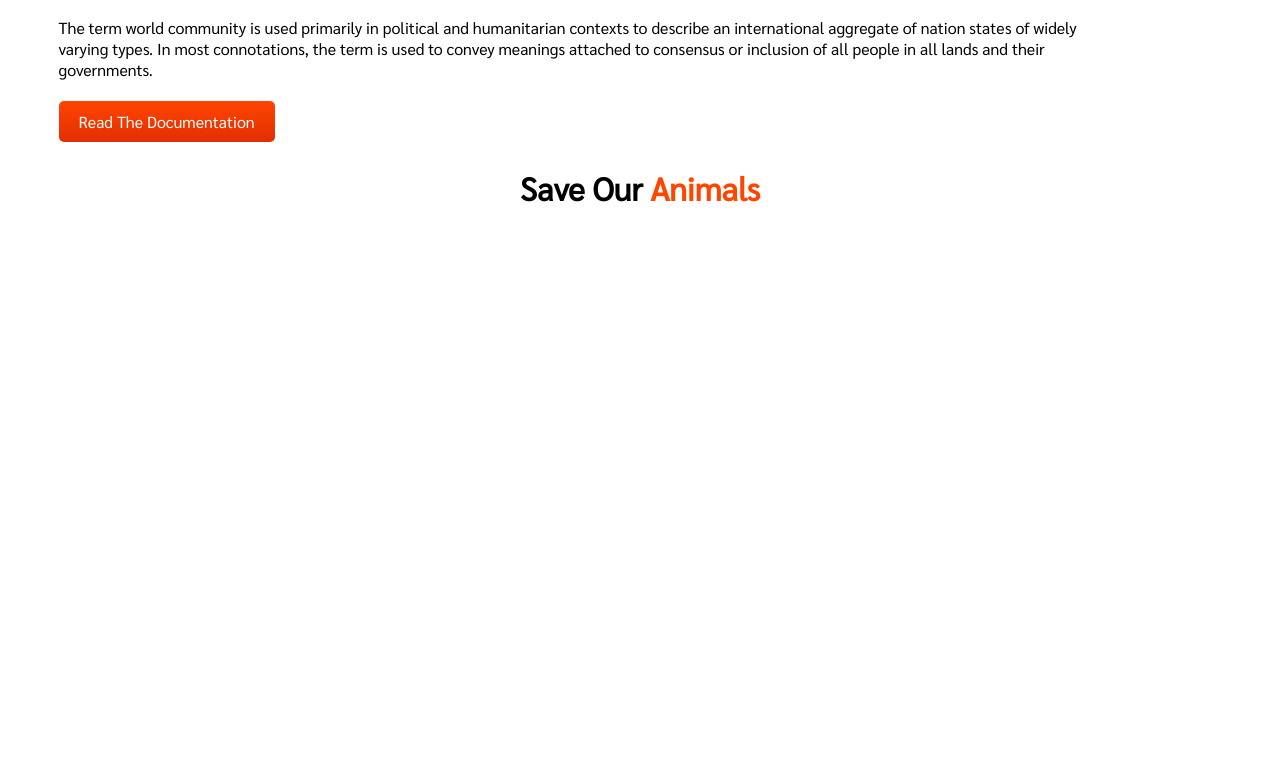
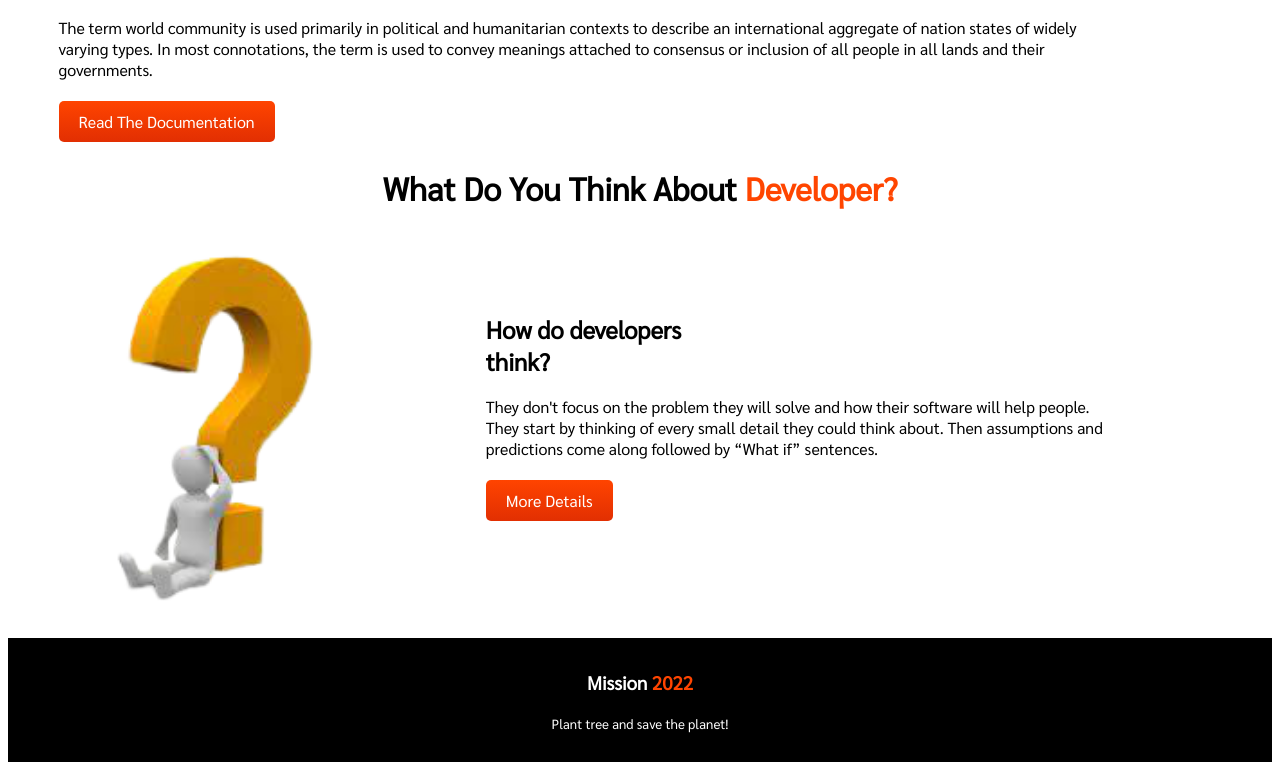
Before and after one commit to shahin7333/my-portfolio, a plain HTML site: page index.html in a window 1280 px wide. Shown: the part 1600-2370 px from the top of the page. Before the commit the page ends 1829 px from the top, so only its background shows below. Drawn offline with Linux system fonts and the light colour scheme.

Commit message:
primary commit

```diff
--- a/index.html
+++ b/index.html
@@ -114,7 +114,27 @@
         </div>
 
     </section>
-    <h1 class="my-mission">Save Our <span class="mission-color">Animals</span></h1>
+    <h1 id="think-developer" class="my-mission">What Do You Think About<span class="mission-color"> Developer?</span>
+    </h1>
+    <section class="box">
+        <div>
+            <img class="think" src="images/think.png" alt="">
+        </div>
+        <div class="our-website">
+            <h2>How do developers<br> think?</h2>
+            <p>They don't focus on the problem they will solve and how their software will help people. They start by
+                thinking of every small detail they could think about. Then assumptions and predictions come along
+                followed by “What if” sentences.</p>
+            <div class="documentation">
 
+                <a class="explore" href="https://www.linkedin.com/feed/">More Details</a>
+            </div>
+        </div>
+    </section>
+    <footer class="plant-tree">
+        <h3><span class="footer-mission">Mission </span><span class="mission-color">2022</span></h3>
+        <p class="footer-mission"><small>Plant tree and save the planet!</small></p>
+
+    </footer>
 
 </body>
--- a/style.css
+++ b/style.css
@@ -131,3 +131,27 @@ text-decoration: none;
 {
     padding-top: 15px;
 }
+#think-developer
+{
+    margin-top: 35px;
+}
+.think
+{
+    width: 180%;
+}
+.our-website
+{
+    width: 50%;
+    margin-left: 20%;
+    margin-top: 5%;
+}
+.plant-tree
+{
+    text-align: center;
+   background-color: black;
+   padding: 1%;
+}
+.footer-mission
+{
+    color: white;
+}
```
Also changed, not shown: images/download.jfif (added), images/login_page_6.jpg (added), images/think.png (added).
